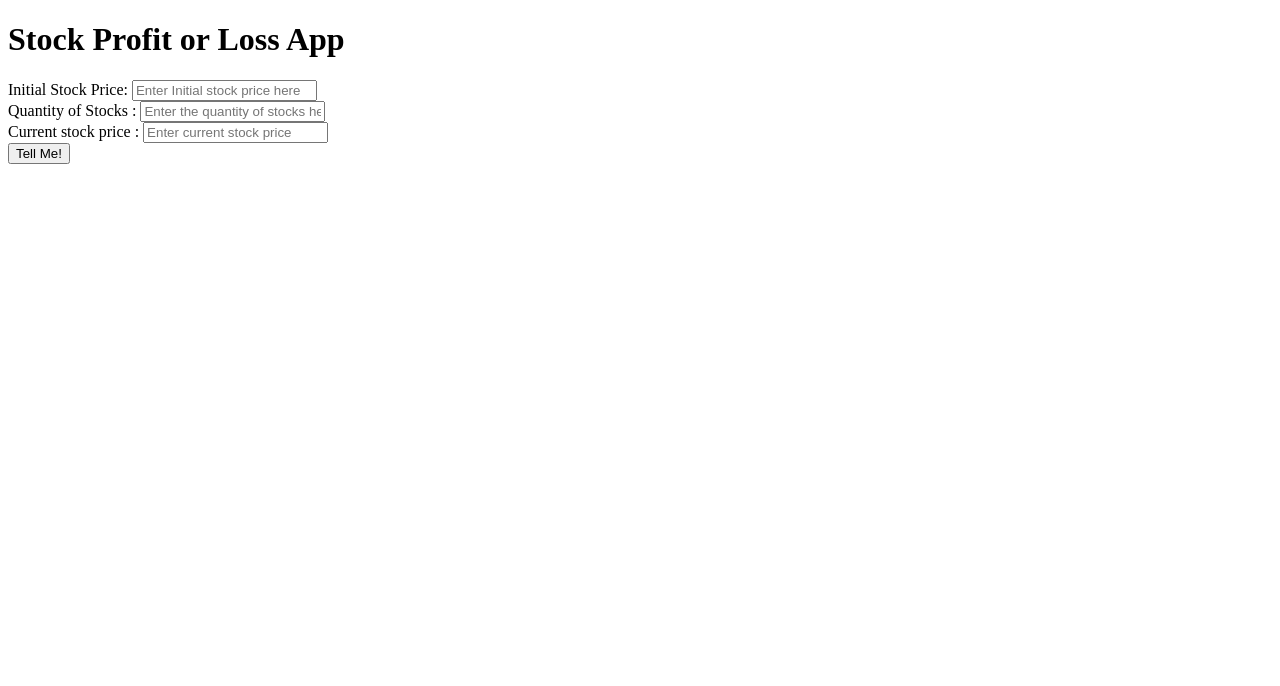
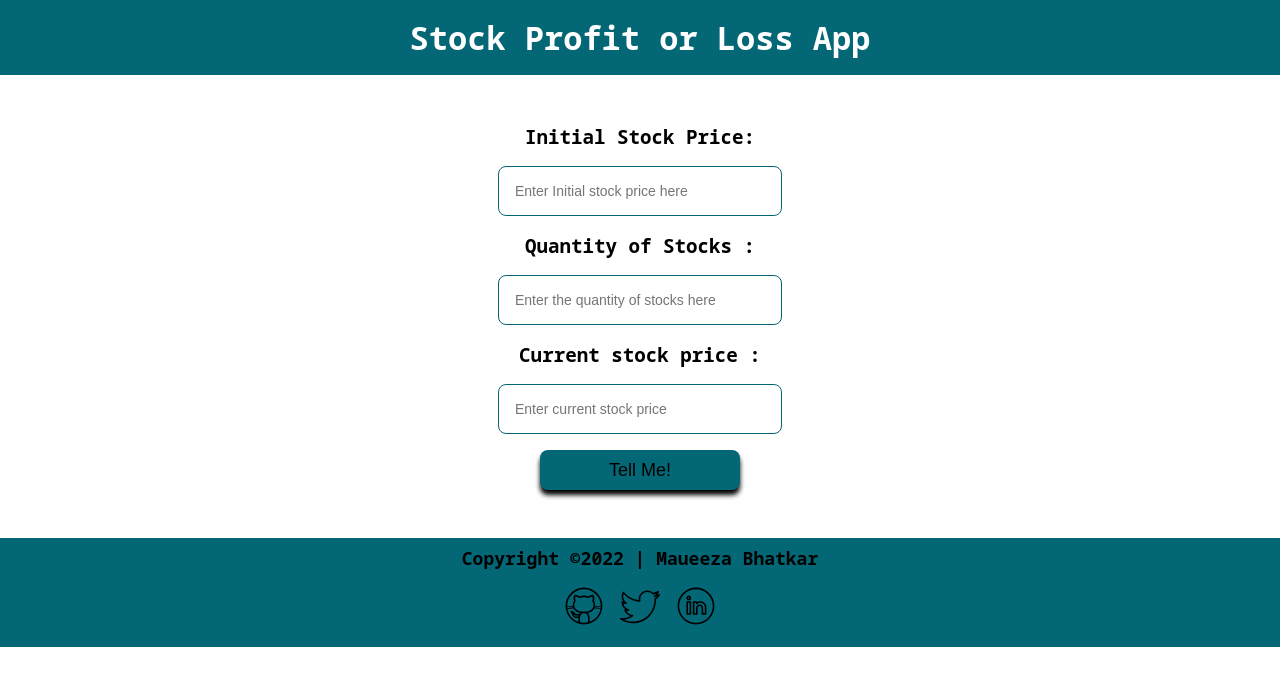
Before and after one commit to maueeza/mark14-ProfitAndLossCalculator, a plain HTML site: page index.html in a window 1280 px wide. Drawn offline with Linux system fonts and the light colour scheme.

Commit message:
style : updated style
Updated footer and style

```diff
--- a/index.html
+++ b/index.html
@@ -8,23 +8,39 @@
     <link href="/styles.css" rel="stylesheet">
 </head>
 <body>
-    <h1>Stock Profit or Loss App</h1>
+    <h1 id="header">Stock Profit or Loss App</h1>
     <div id="container">
         <label for="init-stock-price" class="lbl-for-inputs">
             Initial Stock Price:
-            <input type="text" id="init-stock-price" placeholder="Enter Initial stock price here">
+            <input type="text" id="init-stock-price" class="inputs-for-stocks" placeholder="Enter Initial stock price here">
         </label>
         <label for="qty-stocks" class="lbl-for-inputs">
             Quantity of Stocks :
-            <input type="text" id="qty-stocks" placeholder="Enter the quantity of stocks here">
+            <input type="text" id="qty-stocks" class="inputs-for-stocks" placeholder="Enter the quantity of stocks here">
         </label>
         <label for="curr-stock-price" class="lbl-for-inputs">
             Current stock price :
-            <input type="text" id="curr-stock-price" placeholder="Enter current stock price">
+            <input type="text" id="curr-stock-price" class="inputs-for-stocks" placeholder="Enter current stock price">
         </label>
         <button id="tell-me-btn">Tell Me!</button>
         <div id="output-container" class="output"></div>
     </div>
+    <footer id="footer">
+        <div class="footer-content">
+            <h3>copyright &copy;2022 | maueeza bhatkar</h3>
+            <ul class="list-non-bullets">
+                <li>
+                    <a href="https://github.com/maueeza"><img src="/icons8-github.svg"></a>
+                </li>
+                <li>
+                    <a href="https://twitter.com/maueeza"><img src="/icons8-twitter.svg"></a>
+                </li>
+                <li>
+                    <a href="https://www.linkedin.com/in/maueeza-bhatkar-6277a4191/"><img src="/icons8-linkedin-circled.svg"></a>
+                </li>
+            </ul>
+        </div>
+    </footer>
 </body>
 <script src="/mark14Functionality.js" type="text/javascript"></script>
 </html>
--- a/mark14Functionality.js
+++ b/mark14Functionality.js
@@ -27,7 +27,7 @@ function calculateProfitAndLoss()
         //loss logic
         var loss = (initialPriceValue - currPriceValue)*qtyStocksValue;
         console.log("loss : "+loss+", typeof loss : ",typeof loss);
-        var lossPercentage = (loss/initialPriceValue)*100;
+        var lossPercentage = Math.round((loss/initialPriceValue)*100);
         console.log("lossPercentage : "+lossPercentage);
         var message = "Hey the loss is : "+loss+" and the loss percentage is : "+lossPercentage+"%";
         showMessage(message);
@@ -39,7 +39,7 @@ function calculateProfitAndLoss()
         //profit logic
         var profit = (currPriceValue - initialPriceValue)*qtyStocksValue;
         console.log("Profit : "+profit+", typeof profit : ", typeof profit);
-        var profitPercentage = (profit/initialPriceValue)*100;
+        var profitPercentage = Math.round((profit/initialPriceValue)*100);
         console.log("profitPercentage : "+profitPercentage);
         var message = "Hey the profit is : "+profit+" and the profit percentage is : "+profitPercentage+"%";
         showMessage(message);
--- a/styles.css
+++ b/styles.css
@@ -1,3 +1,103 @@
+@import url('https://fonts.googleapis.com/css2?family=Noto+Sans+Mono&display=swap');
+
+*{
+    padding: 0;
+    margin: 0;
+}
+
+body,html{
+    height: 100%;
+    justify-content: center;
+    text-align: center;
+    font-family: 'Noto Sans Mono', monospace;
+}
+
+:root{
+    --primary-color : #046776;
+    --width-break : 700px;
+}
+
+#header{
+    text-align: center;
+    padding: 1rem;
+    background-color: var(--primary-color);
+    color: #fff;
+}
+
+#container{
+    height: auto;
+    width: 100%;
+    max-width: var(--width-break);
+    margin: auto;
+    padding: 2rem;
+}
+
 .lbl-for-inputs{
     display: block;
+    margin: 1rem auto 1rem;
+    justify-content: center;
+    font-size: larger;
+    font-weight: bolder;
 }
+
+.inputs-for-stocks{
+    display: block;
+    margin: 1rem auto 1rem;
+    width: 100%;
+    max-width: 250px;
+    border: 1.5px solid var(--primary-color);
+    outline: #fff;
+    padding: 1rem;
+    border-radius: 0.5rem;
+    font-size: 14px;
+}
+
+#tell-me-btn{
+    display: block;
+    margin: 1rem auto 1rem;
+    background-color: var(--primary-color);
+    width: 200px;
+    height: 2.5rem;
+    border: none;
+    font-size: large;
+    border-radius: 0.5rem;
+    box-shadow: 0 5px 5px black;
+    cursor: pointer;
+}
+
+#tell-me-btn:hover{
+    font-weight: bolder;
+}
+
+#footer{
+    display: block;
+    height: auto;
+    text-align: center;
+    /*color: var(--primary-color);*/
+    background-color: var(--primary-color);
+    padding-top: 0.5rem;
+    font-family: 'Noto Sans Mono', monospace;
+}
+
+#footer h3{
+    font-size: large;
+    text-align: center;
+    text-transform: capitalize;
+
+}
+
+a,img,li{
+    display: inline;
+}
+
+img{
+    width: 40px;
+    padding: 1rem 0.2rem;
+}
+
+#output-container{
+    font-weight: bolder;
+    font-size: larger;
+    margin: 1rem 0 0;
+    font-family: 'Noto Sans Mono', monospace;
+}
```
Also changed, not shown: icons8-discord.svg (added), icons8-github.svg (added), icons8-linkedin-circled.svg (added), icons8-twitter.svg (added).
